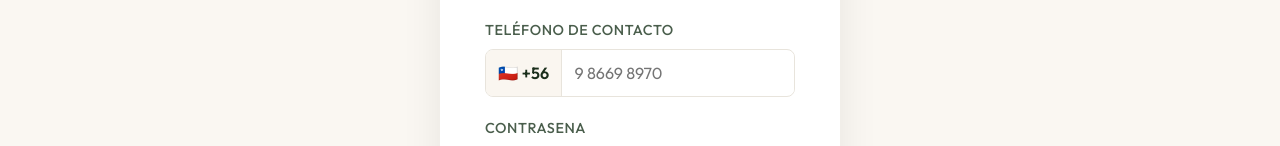
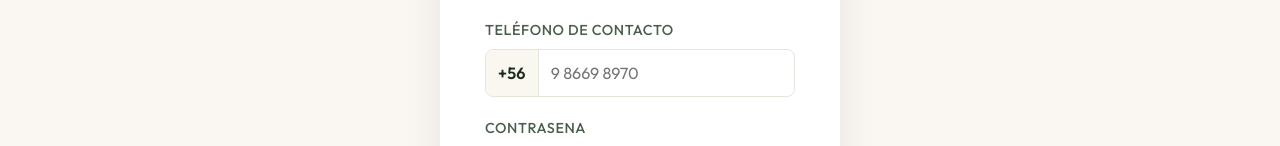
Before and after one commit to El-Piru/cabanas-fronted, a React (Vite) app: page /registro in a window 1280 px wide. Shown: the part 380-526 px from the top of the page. Built offline with nearby package versions, Linux system fonts and the light colour scheme; no server answers; a web font is replaced by a local one.

Commit message:
fix: mostrar +56 limpio sin bandera y asegurar formateo estricto del telefono

```diff
--- a/src/pages/Registro.jsx
+++ b/src/pages/Registro.jsx
@@ -18,8 +18,8 @@ export default function Registro() {
     // Formatear número de teléfono con +56 si no lo tiene
     let telefonoFormateado = form.telefono.trim()
     if (telefonoFormateado) {
-      // Remover +56 si el usuario lo escribió manualmente para no duplicarlo
-      telefonoFormateado = telefonoFormateado.replace(/^\+?56\s?/, '')
+      // Remover cualquier variación de +56, 56 o espacios al inicio
+      telefonoFormateado = telefonoFormateado.replace(/^(\+?56)?\s?/, '')
       telefonoFormateado = `+56 ${telefonoFormateado}`
     }
 
@@ -87,7 +87,7 @@ export default function Registro() {
               Teléfono de contacto
             </label>
             <div className={styles.phoneWrapper}>
-              <span className={styles.phonePrefix}>🇨🇱 +56</span>
+              <span className={styles.phonePrefix}>+56</span>
               <input
                 type="tel"
                 value={form.telefono}
```
